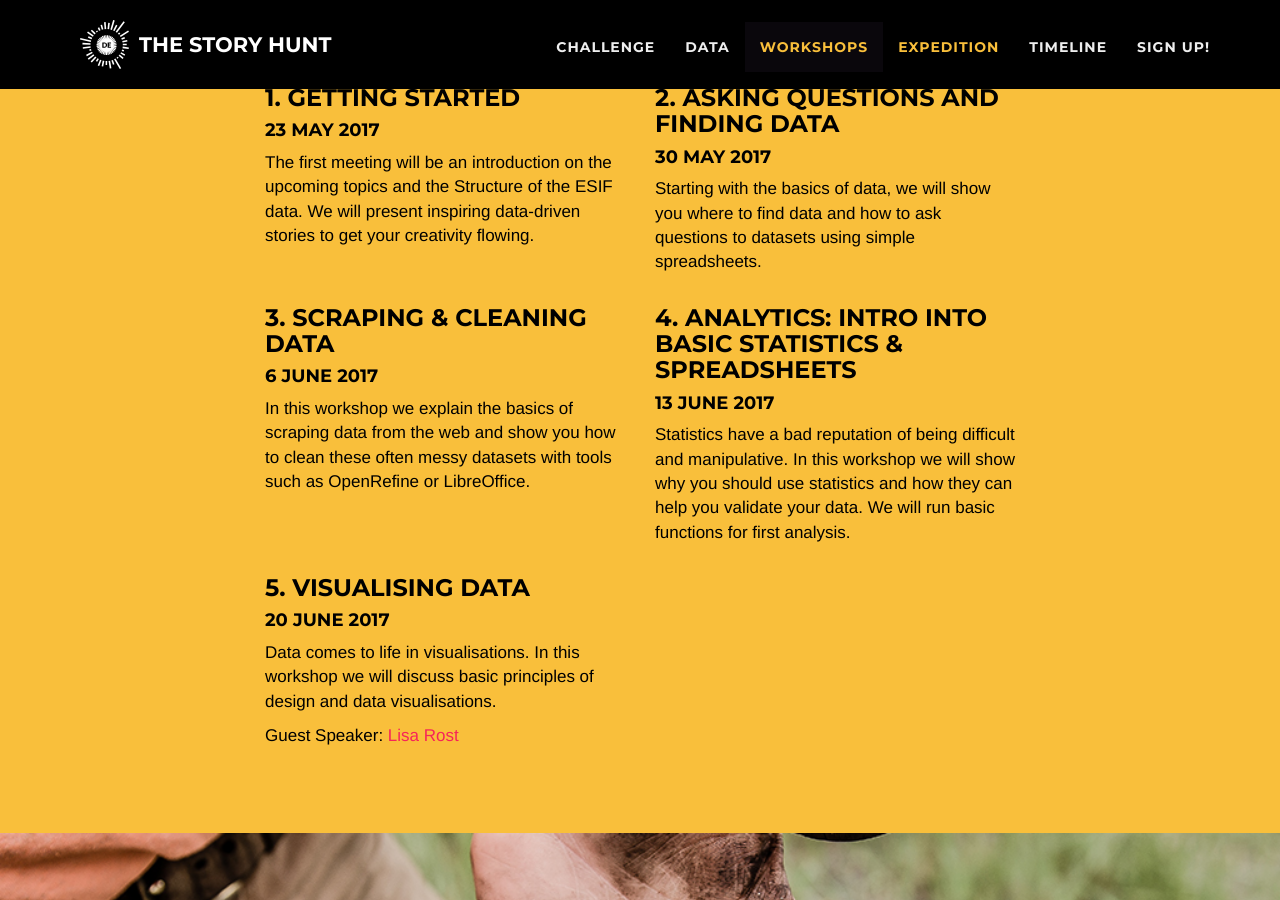
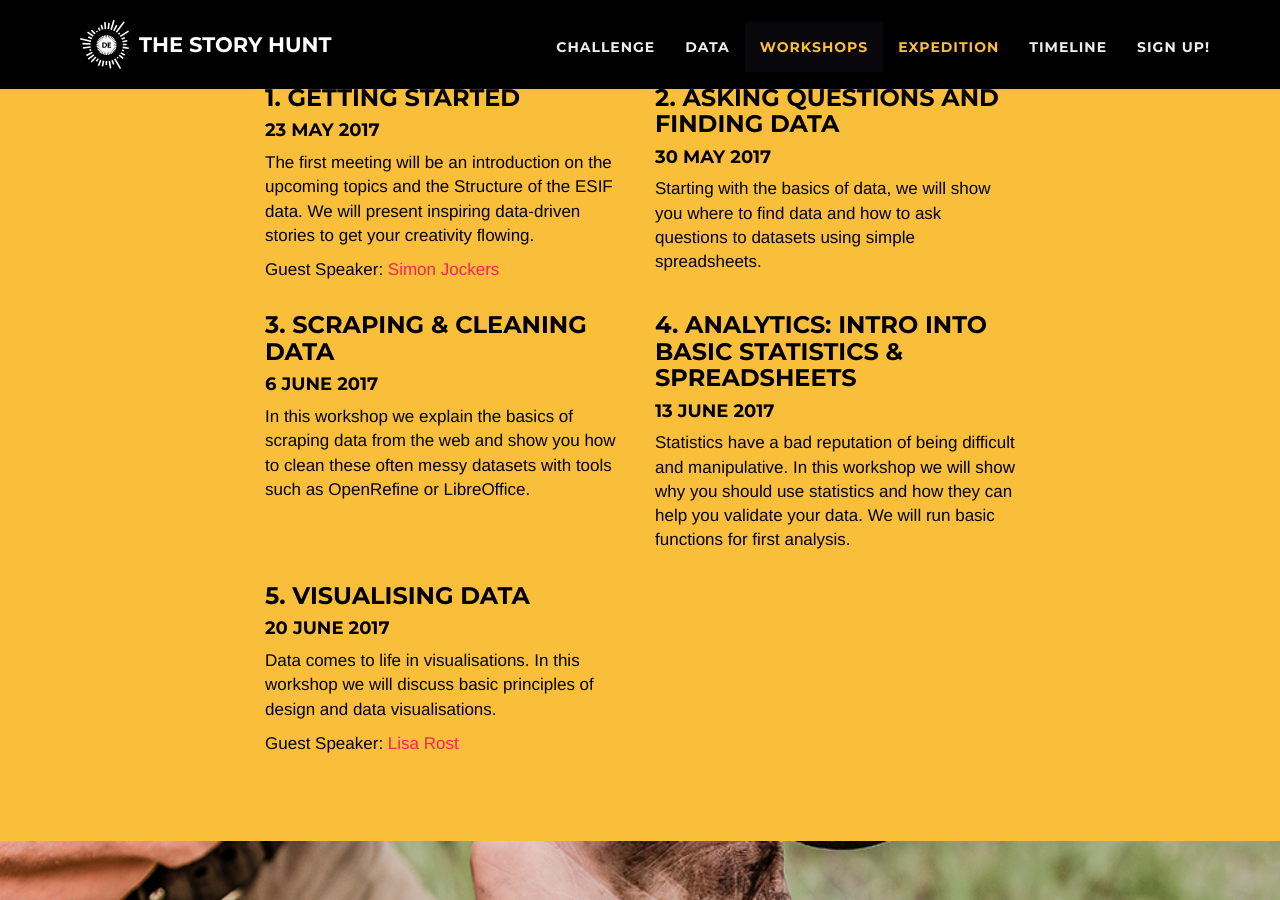
Before and after one commit to okfde/storyhunt.de, a Jekyll site: the page built from index.html, in a window 1280 px wide and 900 px high, scrolled down 4964 px. Built offline with Jekyll 4.4.1, drawn with Linux system fonts in a browser that asks for light colours.

Commit message:
added simon to speaker list

```diff
--- a/_includes/workshops.html
+++ b/_includes/workshops.html
@@ -19,7 +19,7 @@
                 <h3>1. Getting Started</h3>
                 <h4>23 May 2017</h4>
                 <p>The first meeting will be an introduction on the upcoming topics and the Structure of the ESIF data. We will present inspiring data-driven stories to get your creativity flowing.  </p>
-                    <!--<p>Guest Speaker: <a href="https://twitter.com/sjockers?ref_src=twsrc%5Egoogle%7Ctwcamp%5Eserp%7Ctwgr%5Eauthor">Simon Jockers</a></p>-->
+                    <p>Guest Speaker: <a href="https://twitter.com/sjockers?ref_src=twsrc%5Egoogle%7Ctwcamp%5Eserp%7Ctwgr%5Eauthor">Simon Jockers</a></p>
 
             </div>
             <div class="col-lg-4">
```
